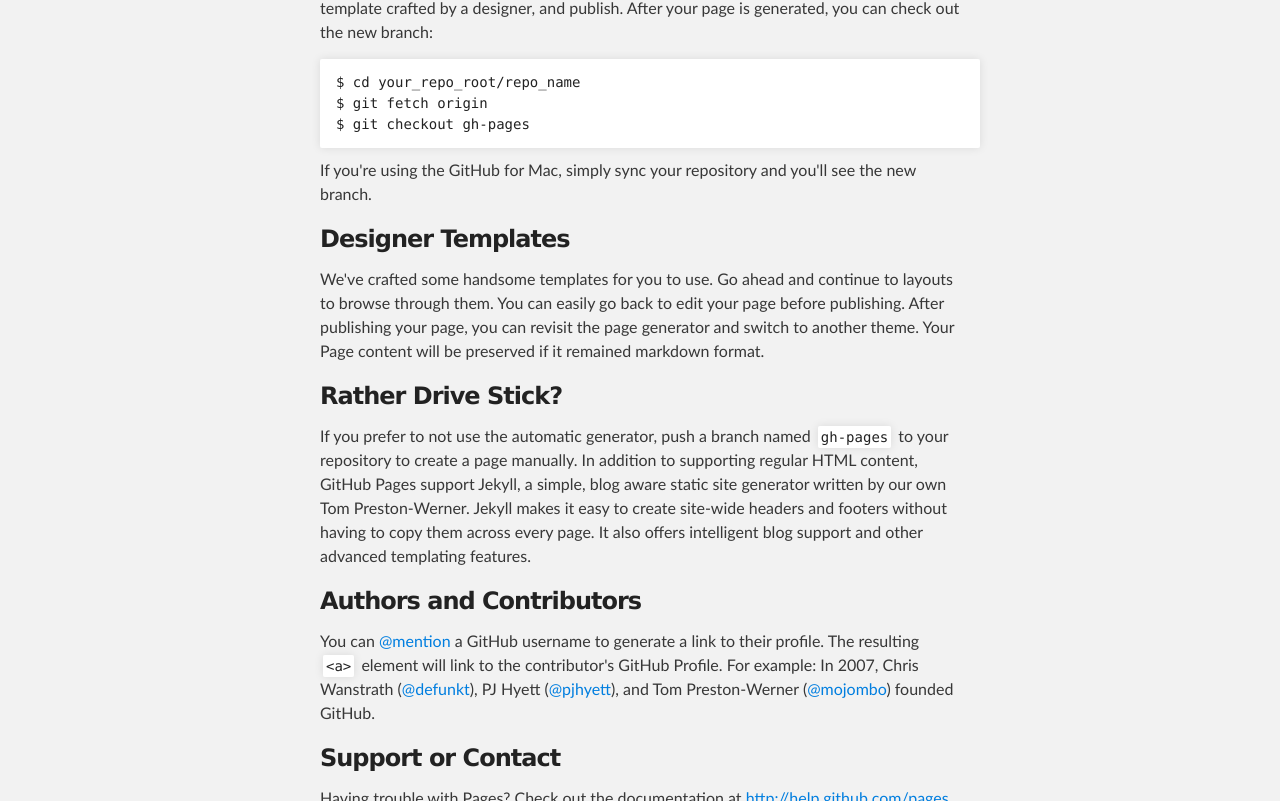
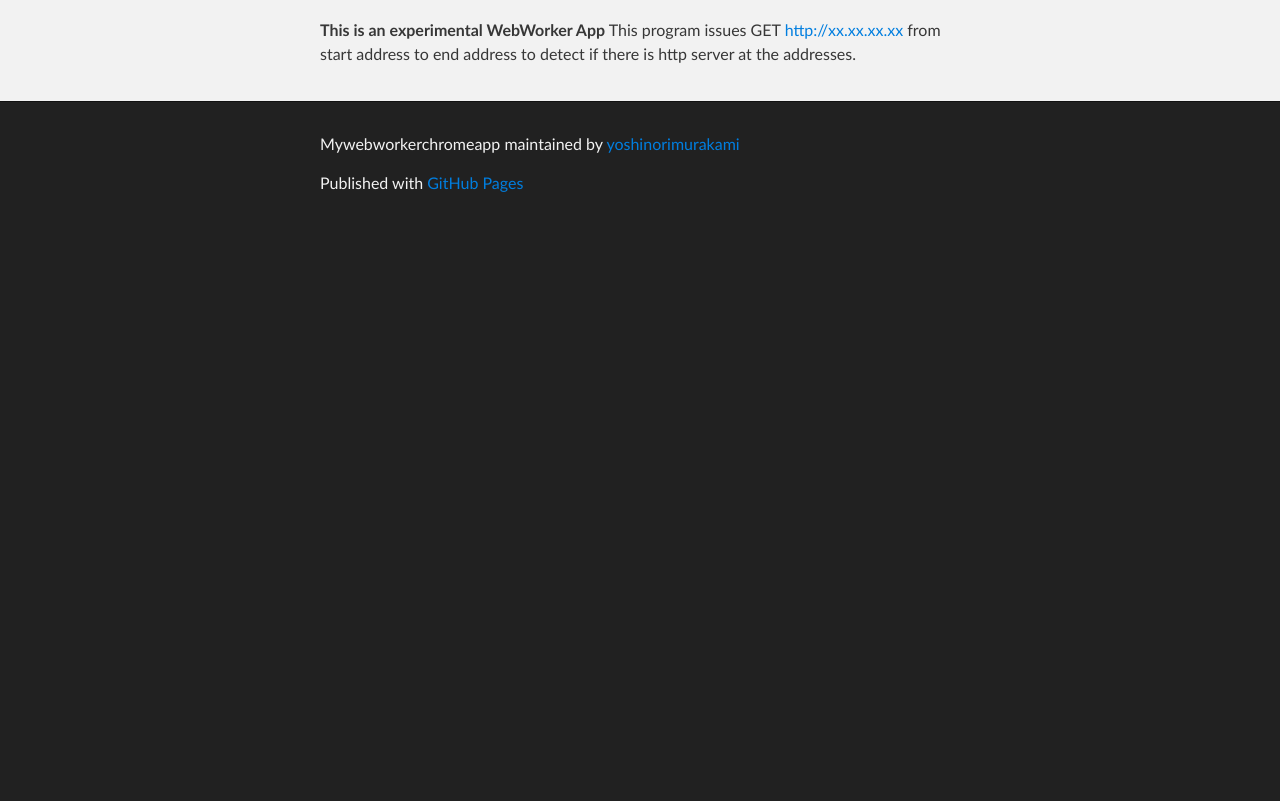
Before and after one commit to yoshinorimurakami/MyWebWorkerChromeApp, a plain HTML site: page index.html in a window 1280 px wide. Shown: the part 322-1123 px from the top of the page. After the commit the page ends 800 px from the top, so only its background shows below. Drawn offline with Linux system fonts and the light colour scheme.

Commit message:
Create gh-pages branch via GitHub

```diff
--- a/index.html
+++ b/index.html
@@ -31,32 +31,10 @@
     <!-- MAIN CONTENT -->
     <div id="main_content_wrap" class="outer">
       <section id="main_content" class="inner">
-        <h3>Welcome to GitHub Pages.</h3>
+        <h2>Local Web Browser Discovery Chrome App</h2>
 
-<p>This automatic page generator is the easiest way to create beautiful pages for all of your projects. Author your page content here using GitHub Flavored Markdown, select a template crafted by a designer, and publish. After your page is generated, you can check out the new branch:</p>
-
-<pre><code>$ cd your_repo_root/repo_name
-$ git fetch origin
-$ git checkout gh-pages
-</code></pre>
-
-<p>If you're using the GitHub for Mac, simply sync your repository and you'll see the new branch.</p>
-
-<h3>Designer Templates</h3>
-
-<p>We've crafted some handsome templates for you to use. Go ahead and continue to layouts to browse through them. You can easily go back to edit your page before publishing. After publishing your page, you can revisit the page generator and switch to another theme. Your Page content will be preserved if it remained markdown format.</p>
-
-<h3>Rather Drive Stick?</h3>
-
-<p>If you prefer to not use the automatic generator, push a branch named <code>gh-pages</code> to your repository to create a page manually. In addition to supporting regular HTML content, GitHub Pages support Jekyll, a simple, blog aware static site generator written by our own Tom Preston-Werner. Jekyll makes it easy to create site-wide headers and footers without having to copy them across every page. It also offers intelligent blog support and other advanced templating features.</p>
-
-<h3>Authors and Contributors</h3>
-
-<p>You can <a href="https://github.com/blog/821" class="user-mention">@mention</a> a GitHub username to generate a link to their profile. The resulting <code>&lt;a&gt;</code> element will link to the contributor's GitHub Profile. For example: In 2007, Chris Wanstrath (<a href="https://github.com/defunkt" class="user-mention">@defunkt</a>), PJ Hyett (<a href="https://github.com/pjhyett" class="user-mention">@pjhyett</a>), and Tom Preston-Werner (<a href="https://github.com/mojombo" class="user-mention">@mojombo</a>) founded GitHub.</p>
-
-<h3>Support or Contact</h3>
-
-<p>Having trouble with Pages? Check out the documentation at <a href="http://help.github.com/pages">http://help.github.com/pages</a> or contact <a href="mailto:support@github.com">support@github.com</a> and we’ll help you sort it out.</p>
+<p><strong>This is an experimental WebWorker App</strong>
+This program issues GET <a href="http://xx.xx.xx.xx">http://xx.xx.xx.xx</a> from start address to end address to detect if there is http server at the addresses. </p>
       </section>
     </div>
 
```
Also changed, not shown: params.json (+1 -1 lines).
